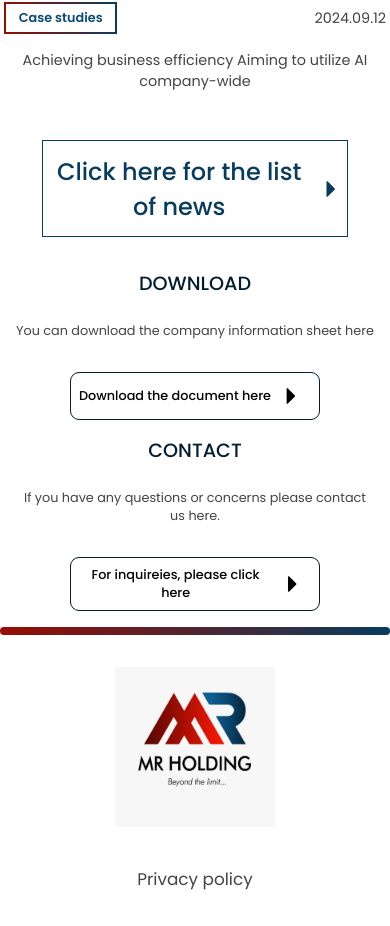
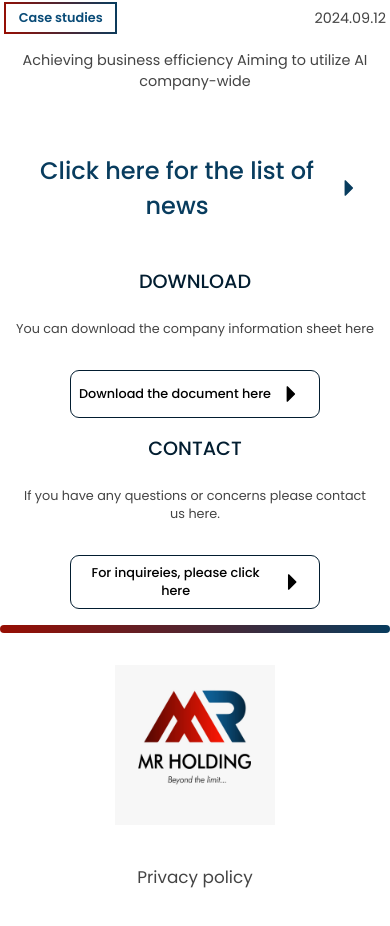
Before and after one commit to SudipKhatri036/mrholding, a React (Vite) app: page /news in a window 390 px wide. Shown: the part 2049-2975 px from the top of the page. Built offline with nearby package versions, Linux system fonts and the light colour scheme.

Commit message:
Changed Styling

```diff
--- a/src/components/InquiryArea/InquiryArea.css
+++ b/src/components/InquiryArea/InquiryArea.css
@@ -14,11 +14,11 @@
   font-size: 1.2rem;
   margin: 0 auto;
   margin-bottom: 2rem;
-  padding: 0.8rem 1rem;
+  padding: 0.5rem 1.2rem;
   border-radius: 20px;
   background-color: #083c5e;
   color: white;
-  border: 1px solid #083c5e;
+  border: 2px solid #083c5e;
 }
 
 .inquiry-area .btn--inquiry-btn:hover {
--- a/src/components/header/Header.css
+++ b/src/components/header/Header.css
@@ -76,6 +76,7 @@
 .header.active.header--not-home .nav__links,
 .header.active.header--not-home .nav__links::before,
 .header.active .nav__links,
+.header.header--fixed.active .nav__links::before,
 .header.active .nav__links::before {
   color: white;
 }
--- a/src/components/main/postCardsCont/PostCardCont.css
+++ b/src/components/main/postCardsCont/PostCardCont.css
@@ -12,14 +12,18 @@
 }
 
 .btn--gotoBtn {
-  width: 50%;
+  width: 70%;
   font-size: 1.5rem;
   padding-block: 0.8rem;
   margin: 0 auto;
   margin-top: 2rem;
   background-color: transparent;
-  border: 1px solid #083c5e;
+  border: none;
   color: #083c5e;
+}
+
+.btn--gotoBtn:hover {
+  text-decoration: underline;
 }
 
 @media only screen and (max-width: 768px) {
@@ -28,7 +32,7 @@
   }
 
   .btn--gotoBtn {
-    width: 80%;
+    width: 90%;
   }
 }
 
--- a/src/components/pageHero/PageHero.css
+++ b/src/components/pageHero/PageHero.css
@@ -69,16 +69,13 @@
   width: 30%;
   padding: 0.8rem 0;
   font-size: 1.2rem;
-  background-color: #083c5e;
+  background: transparent;
   color: white;
-  border: 1px solid #083c5e;
-  border-radius: 20px;
+  border: none;
 }
 
 .btn--pageHero-btn:hover {
-  border: 1px solid white;
-
-  background-color: transparent;
+  text-decoration: underline;
 }
 
 @media only screen and (max-width: 850px) {
```
